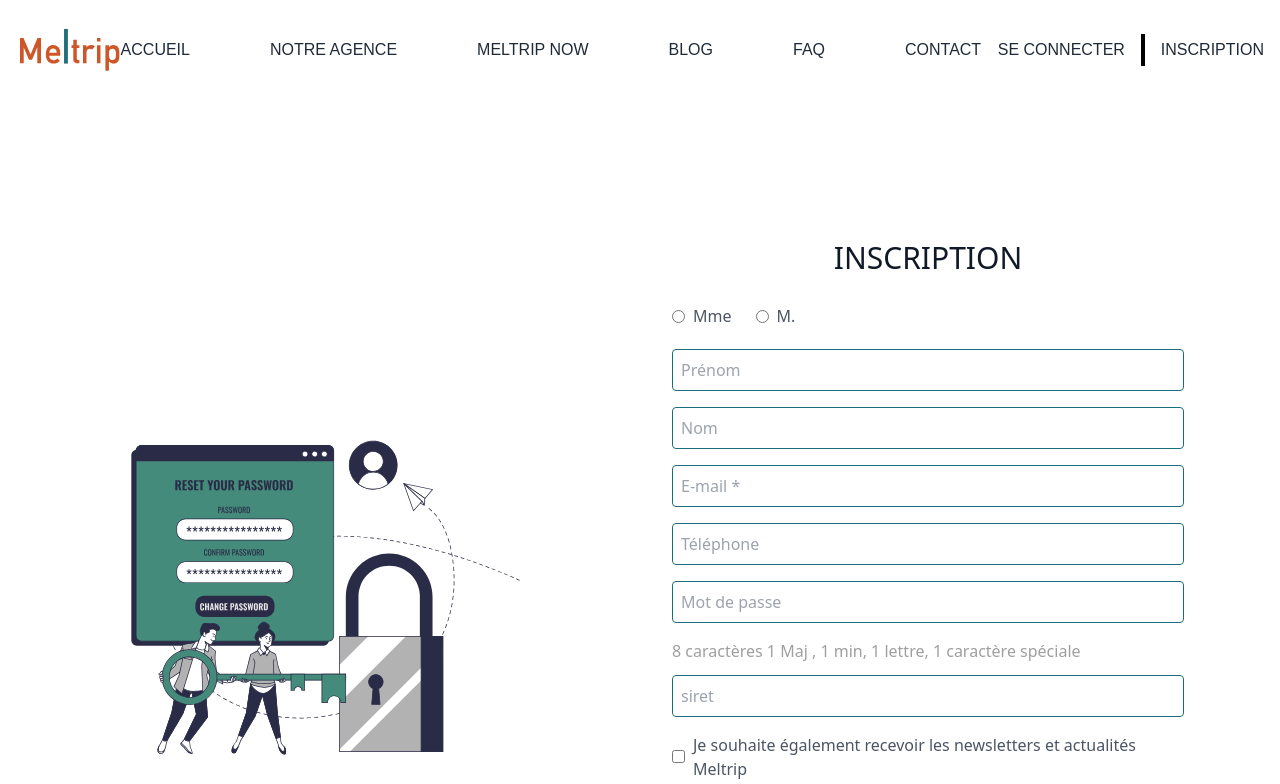
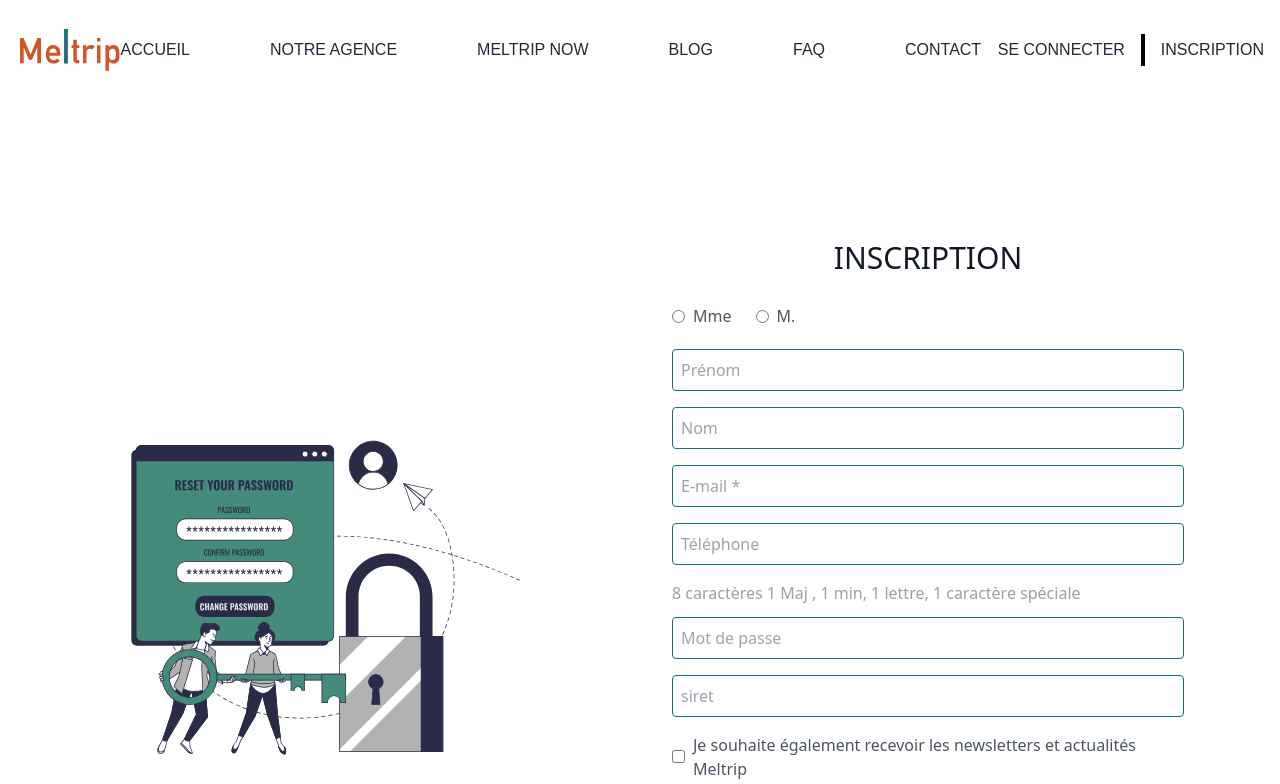
Before and after one commit to Meltrip-FR/meltrip-front, a Next.js app: page /auth/signup in a window 1280 px wide. Shown: the top 784 px of the page. Built offline with nearby package versions, Linux system fonts and the light colour scheme; no server answers.

Commit message:
fix : inscription form

```diff
--- a/components/auth/signup/index.tsx
+++ b/components/auth/signup/index.tsx
@@ -218,6 +218,9 @@ const SignupPage = () => {
             />
           </div>
           <div className="relative mb-4">
+            <p className="text-[#9F9F9F] mb-3">
+              8 caractères 1 Maj , 1 min, 1 lettre, 1 caractère spéciale
+            </p>
             <FormItem
               type="password"
               name="password"
@@ -230,9 +233,6 @@ const SignupPage = () => {
             />
           </div>
           <div className="relative mb-4">
-            <p className="text-[#9F9F9F] mb-3">
-              8 caractères 1 Maj , 1 min, 1 lettre, 1 caractère spéciale
-            </p>
             <FormItem
               type="siret"
               name="siret"
```
